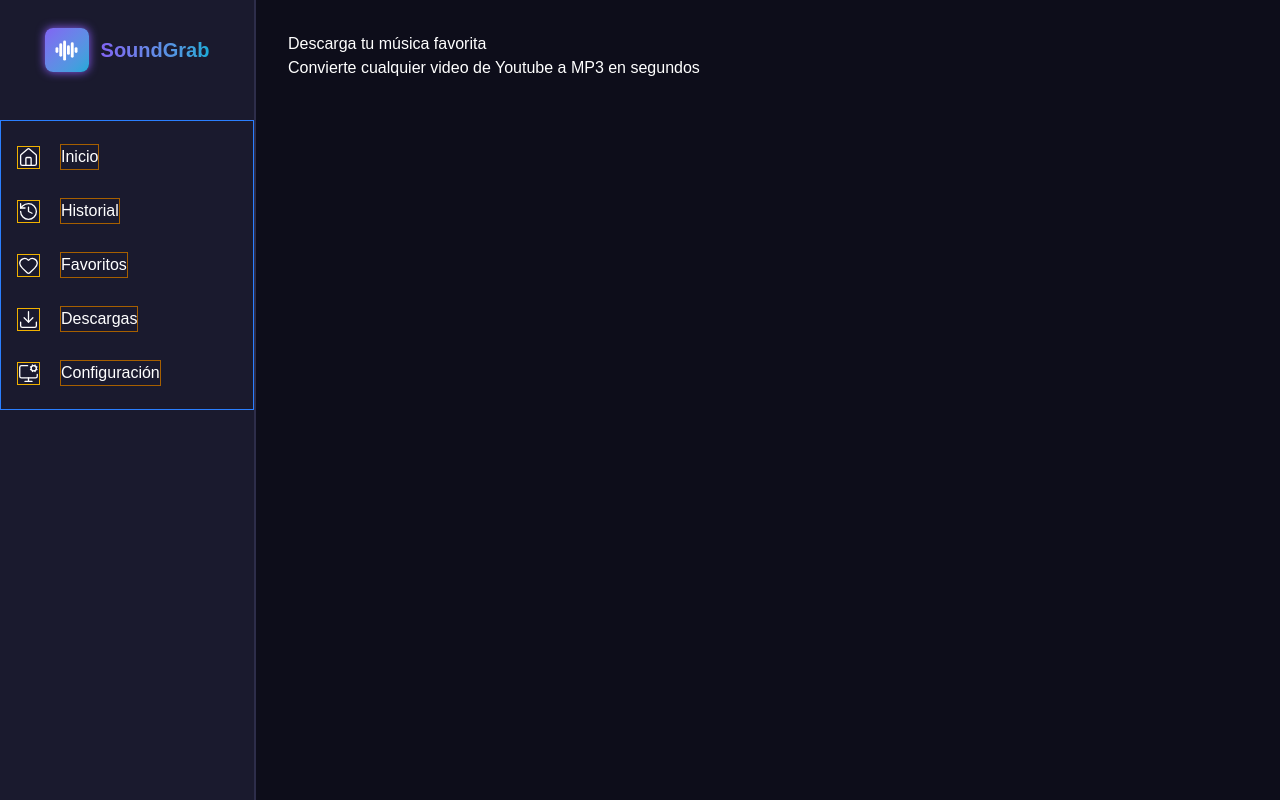
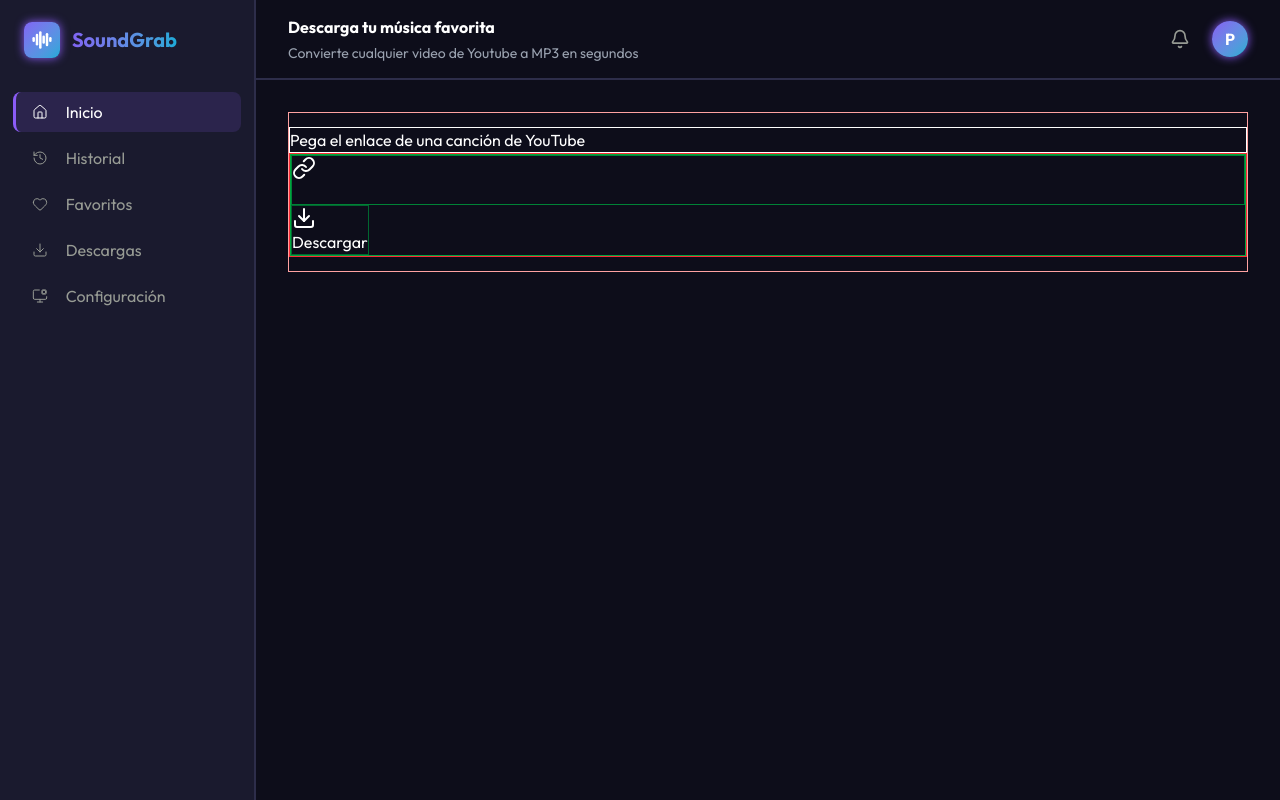
Before and after one commit to paulozterra/Download-Music, a React app in the folder frontend/: page / in a window 1280 px wide. Built offline with nearby package versions, Linux system fonts and the light colour scheme; the HTML template or start-up script is replaced by a standard one.

Commit message:
Add Header

```diff
--- a/frontend/src/App.jsx
+++ b/frontend/src/App.jsx
@@ -8,6 +8,7 @@
 import Favorites from './pages/Favorites';
 import Downloads from './pages/Downloads';
 import Configuration from './pages/Configuration';
+import Header from './components/header/Header';
 
 import './App.css'
 
@@ -27,11 +28,18 @@
 
   return (
     <div className="min-h-screen bg-[#0d0d1a] text-white flex flex-row ">
+
       <Sidebar currentPage={currentPage} setCurrentPage={setCurrentPage} />
 
-      <main className="flex-1 p-8">
-        {renderPage()}
-      </main>
+      <div className="flex-1 min-h-screen">
+
+        <Header/>
+        <main className="flex-1 p-8">
+                {renderPage()}
+        </main>
+
+      </div>
+
     </div>
   );
 }
--- /dev/null
+++ b/frontend/src/components/header/Header.jsx
@@ -0,0 +1,53 @@
+import {Bell} from "lucide-react";
+
+const userName = "P"
+
+function Header(){
+    return (
+        <header className="
+            flex flex-row justify-between
+            h-20
+            px-8
+            border-b-2 border-b-[#2d2d4a]
+            ">
+            <div className="
+                flex flex-col justify-center
+                ">
+                <h2 className="text-xm font-bold"> Descarga tu música favorita</h2>
+                <p className="text-sm text-gray-400 mt-1">
+                    Convierte cualquier video de Youtube a MP3 en segundos
+                </p>
+            </div>
+            <div className="
+                flex flex-row items-center justify-center
+                gap-3
+                " >
+                <button className="
+                    flex flex-row items-center justify-center
+                    m-auto
+                    w-10
+                    h-10
+                    text-[#979b94]
+                    hover:scale-115
+                    hover:text-white
+                    " >
+                <Bell size={20} strokeWidth={2} />
+                </button>
+                <div className="
+                    flex items-center justify-center
+                    m-auto
+                    rounded-[50%]
+                    font-bold
+                    bg-gradient-to-br from-[#855df3] to-[#0cafd2]
+                    shadow-[0_0_10px_#8b5cf6]
+                    w-9 h-9
+                    hover:scale-110
+                    ">
+                    {userName}
+                </div>
+            </div>
+        </header>
+    );
+};
+
+export default Header;
--- /dev/null
+++ b/frontend/src/components/search/SearchBox.jsx
@@ -0,0 +1,36 @@
+import {Download, Link } from "lucide-react"
+
+function SearchBox(){
+    return (
+        <section className="
+        flex flex-col justify-center
+        border-1 border-red-300
+        h-40
+        ">
+            <h3 className="border-1 border-red-150">Pega el enlace de una canción de YouTube</h3>
+            <form action="" className="
+                border-1 border-red-500
+                ">
+                <div className="
+                    border-1 border-green-600
+                    ">
+                    <div className="
+                        border-1 border-green-700
+                        ">
+                        <Link/>
+                        <input type="text" />
+                    </div>
+
+                    <button className="
+                        border-1 border-green-800
+                        ">
+                        <Download/>
+                        Descargar
+                    </button>
+                </div>
+            </form>
+        </section>
+    );
+};
+
+export default SearchBox;
--- a/frontend/src/components/sidebar/NavItem.jsx
+++ b/frontend/src/components/sidebar/NavItem.jsx
@@ -9,15 +9,27 @@
 
     return (
         <button
-            onClick={() => setCurrentPage(page)}
-            className="
+            onClick={
+                () => {setCurrentPage(page)
 
-                flex items-center gap-1
-                h-12
-                "
+                }
+            }
+            className={`
+                flex items-center gap-0.5
+                w-[90%]
+                h-10
+                rounded-lg
+                border-l-3
+                mx-auto
+                ${
+                    isActive
+                    ? "bg-[#2b244c] border-l-3 border-l-[#8b5cf6] text-white"
+                    : "border-l-3 border-l-transparent hover:bg-[#252042]"
+                }`
+                }
         >
-        <Icon className=" m-4 border-1 border-yellow-500" size={23} strokeWidth={1.5}/>
-        <span className=" border-1 border-yellow-700" >{label}</span>
+        <Icon className=" m-4 " size={16} strokeWidth={1.5}/>
+        <span className=" text-xm" >{label}</span>
         </button>
     );
 }
--- a/frontend/src/components/sidebar/Sidebar.jsx
+++ b/frontend/src/components/sidebar/Sidebar.jsx
@@ -11,9 +11,9 @@
 function Sidebar({currentPage,setCurrentPage}){
     return (
         <aside className="border-r-2 border-r-[#2d2d4a] bg-[#1a1a2e] w-64 min-h-screen flex flex-col gap-2">
-            <div className="flex flex-col gap-5">
+            <div className="flex flex-col">
                 <div className="
-                flex flex-row h-25 items-center justify-center gap-3
+                flex flex-row h-20 items-center gap-3 ml-6
                 ">
                     <div className="
                     flex items-center justify-center
@@ -24,8 +24,8 @@
                     shadow-[0_0_10px_#8b5cf6]
                     hover:shadow-[0_0_15px_#5918F0]
                     ">
-                        <div className="w-11 h-11 bg-[] flex items-center justify-center">
-                            <AudioLines size={23} strokeWidth={3} />
+                        <div className="w-9 h-9 bg-[] flex items-center justify-center">
+                            <AudioLines size={20} strokeWidth={3} />
                         </div>
                     </div>
                     <h1 className="
@@ -40,7 +40,7 @@
                     </h1>
                 </div>
                 <nav className="
-                border-1 border-blue-500
+                text-[#979b94]
                 flex flex-col justify-center
                 py-3
                 gap-1.5
--- a/frontend/src/index.css
+++ b/frontend/src/index.css
@@ -1,6 +1,7 @@
+@import url('https://fonts.googleapis.com/css2?family=Outfit:wght@300;400;500;600;700;800&display=swap');
+
 @import "tailwindcss";
 
 body {
-  margin: 0;
-  font-family: 'Poppins', sans-serif;
+  font-family: 'Outfit', sans-serif;
 }
--- a/frontend/src/pages/History.jsx
+++ b/frontend/src/pages/History.jsx
@@ -1,8 +1,8 @@
 function History() {
   return (
     <section>
-      <h2 >Historial</h2>
-      <p >Aquí se mostrarán tus canciones descargadas.</p>
+      <h2 className="text-2xl font-bold">Historial</h2>
+      <p className="text-gray-400 mt-1">Aquí se mostrarán tus canciones descargadas.</p>
     </section>
   );
 }
--- a/frontend/src/pages/Home.jsx
+++ b/frontend/src/pages/Home.jsx
@@ -1,10 +1,9 @@
+import SearchBox from "../components/search/SearchBox";
+
 function Home(){
     return (
         <section>
-            <h2 className="text-white"> Descarga tu música favorita</h2>
-            <p className="text-white">
-                Convierte cualquier video de Youtube a MP3 en segundos
-            </p>
+            <SearchBox/>
         </section>
     );
 }
```
